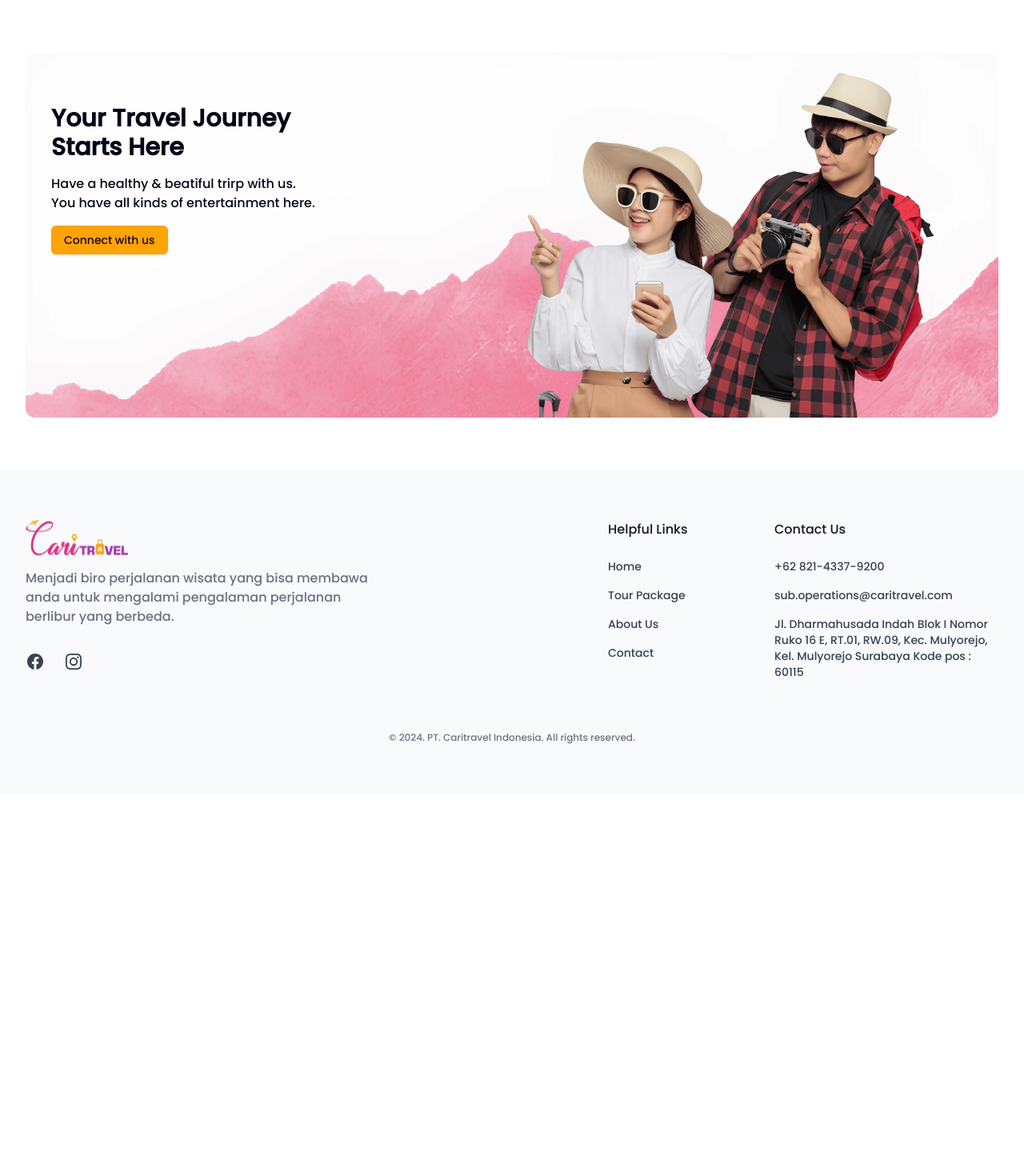
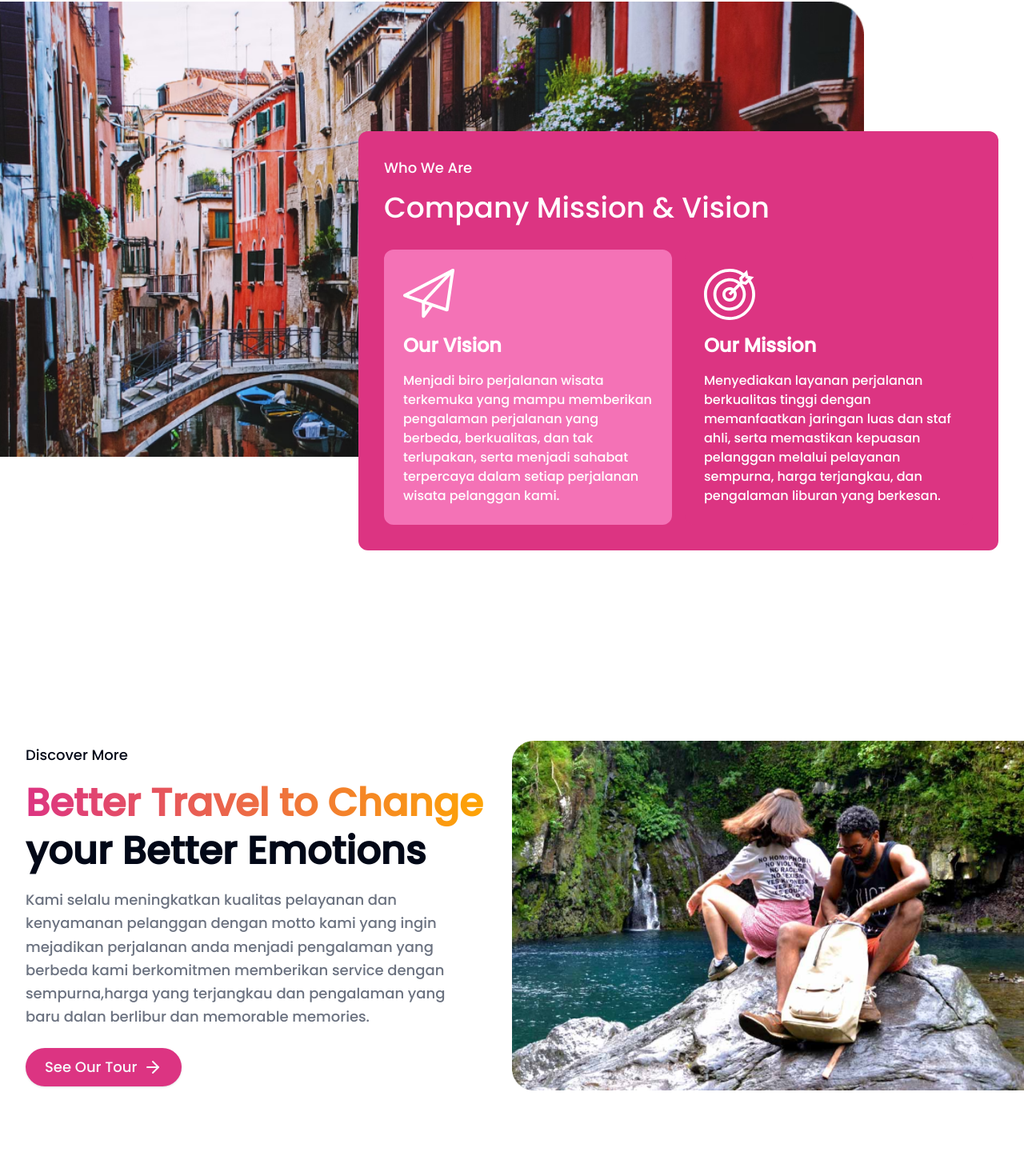
Before and after one commit to Fantocaa/cari-travel-nextjs, a Next.js app: page /about in a window 1280 px wide. Shown: the part 955-2425 px from the top of the page at 80% size. Before the commit the page ends 1949 px from the top, so only its background shows below. Built offline with nearby package versions, Linux system fonts and the light colour scheme.

Commit message:
Update 0.4.5.1

```diff
--- a/components/about-page/content-about.tsx
+++ b/components/about-page/content-about.tsx
@@ -7,7 +7,7 @@ import Discover from "./content/discover";
 const AboutContent = () => {
   return (
     <>
-      <div className="mx-auto container py-16 md:pt-32">
+      <div className="mx-auto container py-16 md:pt-32 2xl:pb-32">
         <div className="w-full md:flex items-center justify-between md:gap-32">
           <div className="md:w-1/2">
             <p className="text-lg">About Us</p>
@@ -27,8 +27,8 @@ const AboutContent = () => {
           </p>
         </div>
       </div>
-      {/* <VisiMisi /> */}
-      {/* <Discover /> */}
+      <VisiMisi />
+      <Discover />
       {/* <Features /> */}
     </>
   );
--- a/components/about-page/content/discover.tsx
+++ b/components/about-page/content/discover.tsx
@@ -7,10 +7,10 @@ import { ArrowRight } from "lucide-react";
 export default function Discover() {
   return (
     <>
-      <div className="py-16 2xl:pb-96">
+      <div className="pt-16 md:py-16  2xl:pb-96">
         <div className="2xl:h-full">
-          <div className="w-full flex container 2xl:h-full justify-start items-center">
-            <div className="w-1/2 2xl:translate-y-64">
+          <div className="container w-full md:flex 2xl:h-full justify-start items-center">
+            <div className="md:w-1/2 2xl:translate-y-64">
               <p className="text-lg">Discover More</p>
               <h1 className="font-bold text-5xl leading-tight py-4">
                 <span className="bg-gradient-to-r from-pinkcaritravel-900 to-yellowcaritravel bg-clip-text text-transparent">
@@ -18,7 +18,7 @@ export default function Discover() {
                 </span>
                 your Better Emotions
               </h1>
-              <p className="text-gray-500 text-lg leading-relaxed w-[35rem] 2xl:w-[39rem] pb-6">
+              <p className="text-gray-500 text-lg leading-relaxed md:w-[35rem] 2xl:w-[39rem] pb-6">
                 Kami selalu meningkatkan kualitas pelayanan dan kenyamanan
                 pelanggan dengan motto kami yang ingin mejadikan perjalanan anda
                 menjadi pengalaman yang berbeda kami berkomitmen memberikan
@@ -39,7 +39,7 @@ export default function Discover() {
             alt="disocver"
             width={1080}
             height={768}
-            className="absolute -z-30 2xl:h-full object-cover 2xl:object-contain -translate-y-[27rem] 2xl:-translate-y-[26rem] right-0 w-1/2"
+            className="md:absolute -z-30 2xl:h-full object-cover 2xl:object-contain -translate-y-[27rem] 2xl:-translate-y-[26rem] right-0 w-1/2 hidden md:block"
           />
         </div>
       </div>
--- a/components/about-page/content/visimisi.tsx
+++ b/components/about-page/content/visimisi.tsx
@@ -8,24 +8,24 @@ export default function VisiMisi() {
 
   return (
     <>
-      <div className="py-16">
-        <div className="h-screen 2xl:h-full pt-16">
+      <div className="md:py-16">
+        <div className="h-screen 2xl:h-full">
           <Image
             src="/images/Rectangle 2342.png"
             alt="about"
             width={1080}
             height={1080}
-            className="absolute rounded-r-2xl -z-30 2xl:h-full object-cover 2xl:object-contain 2xl:-translate-y-60"
+            className="absolute rounded-r-2xl -z-30 2xl:h-full object-cover 2xl:object-contain 2xl:-translate-y-36 hidden lg:block"
           />
-          <div className="container w-full h-full flex justify-end items-center">
+          <div className="container w-full h-full md:flex justify-end items-center lg:pt-12 2xl:pt-0">
             <div className=" text-white">
-              <div className="bg-pinkcaritravel-900 z-50 p-8 rounded-xl w-[800px]">
+              <div className="bg-pinkcaritravel-900 z-50 p-6 md:p-8 rounded-xl md:w-[800px]">
                 <h1 className="text-lg">Who We Are</h1>
                 <h1 className="text-4xl pt-4 pb-8">Company Mission & Vision</h1>
-                <div className="flex gap-4">
+                <div className="md:flex gap-4">
                   {/* <div className="p-8 bg-pink-400 rounded-xl hover:bg-pinkcaritravel-900 transition-all duration-500"> */}
                   <div
-                    className={`p-8 rounded-xl transition-all duration-500 ${
+                    className={`p-6 rounded-xl transition-all duration-500 w-1/2 ${
                       isHovered ? "bg-pinkcaritravel-900" : "bg-pink-400"
                     }`}
                     // onMouseEnter={() => setIsHovered(true)}
@@ -39,14 +39,15 @@ export default function VisiMisi() {
                     />
                     <h1 className="font-semibold text-2xl py-4">Our Vision</h1>
                     <p>
-                      Menjadi biro perjalanan wisata yang bisa membawa anda
-                      untuk mengalami pengalaman perjalanan berlibur yang
-                      berbeda adalah motto kami
+                      Menjadi biro perjalanan wisata terkemuka yang mampu
+                      memberikan pengalaman perjalanan yang berbeda,
+                      berkualitas, dan tak terlupakan, serta menjadi sahabat
+                      terpercaya dalam setiap perjalanan wisata pelanggan kami.
                     </p>
                   </div>
                   {/* <div className="p-8 bg-pinkcaritravel-900 rounded-xl hover:bg-pink-400 transition-all duration-500"> */}
                   <div
-                    className={`p-8 rounded-xl transition-all duration-500 ${
+                    className={`p-6 rounded-xl transition-all duration-500 w-1/2 ${
                       isHovered ? "bg-pink-400" : "bg-pinkcaritravel-900"
                     }`}
                     onMouseEnter={() => setIsHovered(true)}
@@ -60,9 +61,10 @@ export default function VisiMisi() {
                     />
                     <h1 className="font-semibold text-2xl py-4">Our Mission</h1>
                     <p>
-                      Menjadi biro perjalanan wisata yang bisa membawa anda
-                      untuk mengalami pengalaman perjalanan berlibur yang
-                      berbeda adalah motto kami
+                      Menyediakan layanan perjalanan berkualitas tinggi dengan
+                      memanfaatkan jaringan luas dan staf ahli, serta memastikan
+                      kepuasan pelanggan melalui pelayanan sempurna, harga
+                      terjangkau, dan pengalaman liburan yang berkesan.
                     </p>
                   </div>
                 </div>
--- a/components/navbar-footer/navbar.tsx
+++ b/components/navbar-footer/navbar.tsx
@@ -47,7 +47,7 @@ const Navigationbar = () => {
       {isMobile && (
         <Navbar
           fluid
-          className={`fixed top-0 left-0 right-0 z-50 transition-colors duration-500  ${
+          className={`fixed top-0 left-0 right-0 z-50 transition-colors duration-500 px-4  ${
             isScrolled
               ? " bg-pinkcaritravel-900 text-white"
               : "bg-white text-blackcaritravel"
```
